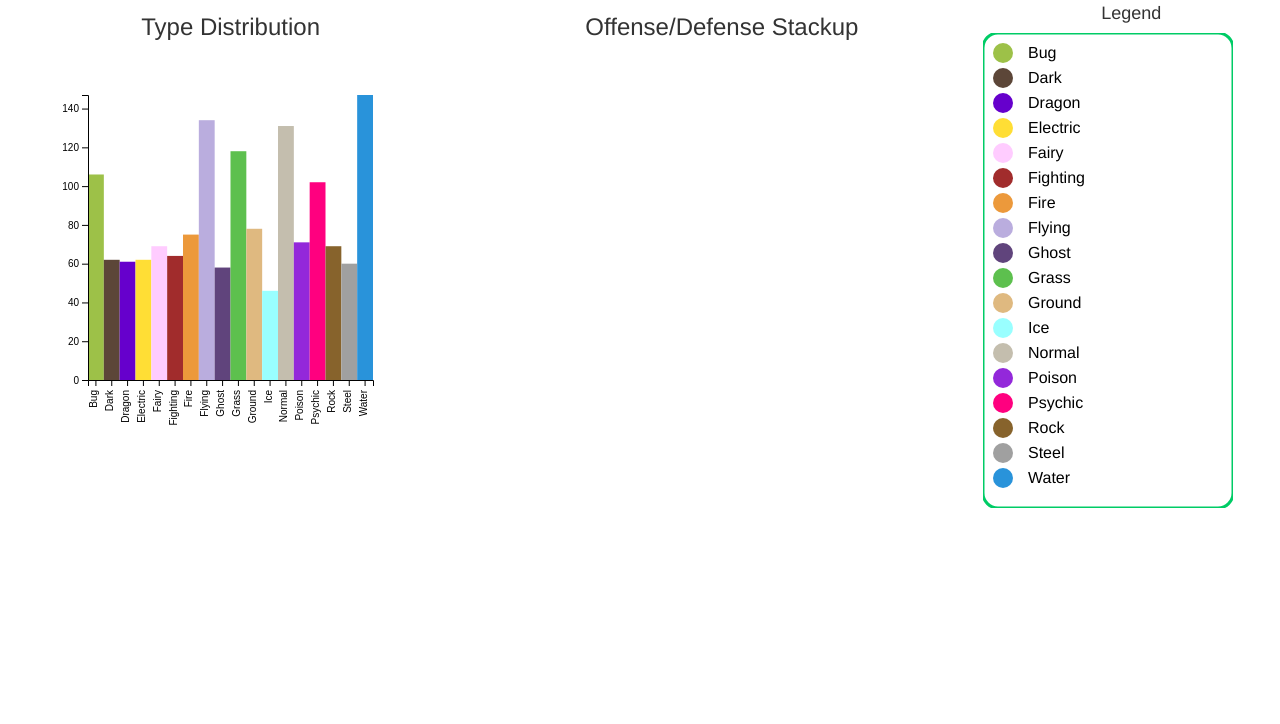
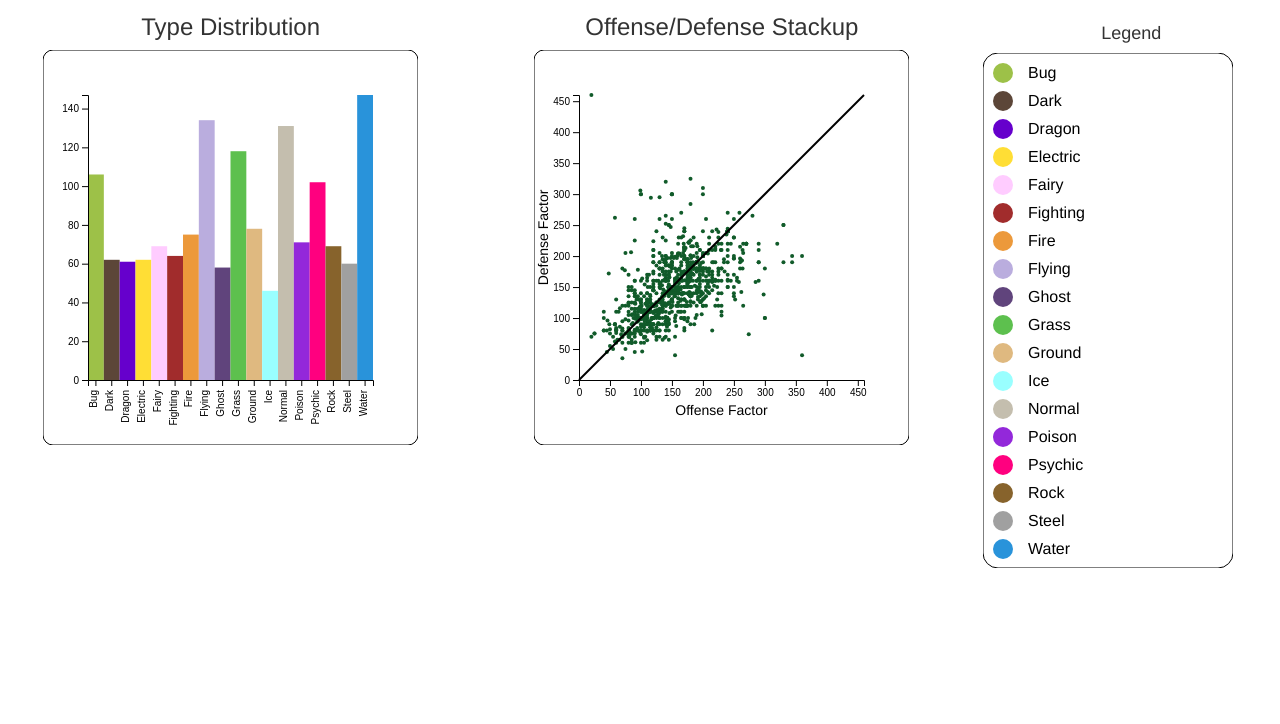
Before and after one commit to ayand/pokemon-dashboard, a plain HTML site: page index.html in a window 1280 px wide. Shown: the part 76-800 px from the top of the page. Drawn offline with nearby package versions, Linux system fonts and the light colour scheme.

Commit message:
Added scatter plot

```diff
--- a/index.html
+++ b/index.html
@@ -4,7 +4,7 @@
         <link rel="stylesheet" href="https://maxcdn.bootstrapcdn.com/bootstrap/3.3.6/css/bootstrap-theme.min.css" integrity="sha384-fLW2N01lMqjakBkx3l/M9EahuwpSfeNvV63J5ezn3uZzapT0u7EYsXMjQV+0En5r" crossorigin="anonymous">
     </head>
     <body>
-        <h1 align="center">Pokemon Dashboard</h1>
+        <h1 align="center" style="color:red; background-color:#333333">Pokemon Dashboard</h1>
 
         <div class="row">
             <div class="col-md-9">
@@ -18,10 +18,13 @@
                 <div align="center" class="col-md-6">
                   <!--Column 2-->
                   <h3 align="center">Offense/Defense Stackup</h3>
+                  <div class="statScatter">
+                  </div>
                 </div>
               </div>
             </div>
             <div class="col-md-3">
+                <br>
                 <h4 align="center">Legend</h4>
                 <div class="legend">
                 </div>
@@ -31,5 +34,6 @@
         <script src="https://d3js.org/d3.v4.min.js"></script>
         <script src="visualizations/barChart.js"></script>
         <script src="visualizations/legend.js"></script>
+        <script src="visualizations/scatterplot.js"></script>
     </body>
 </html>
--- a/visualizations/barChart.js
+++ b/visualizations/barChart.js
@@ -1,3 +1,5 @@
+var selectedType = null;
+
 var width = 375;
 var padding = 45;
 var types = ['Normal', 'Fire', 'Fighting', 'Water', 'Flying', 'Grass',
@@ -38,9 +40,9 @@ for (var i = 0; i < types.length; i++) {
     });
 }
 
-var x = d3.scaleBand().range([padding, width - padding])
-var y = d3.scaleLinear().range([width - padding, padding])
-x.domain(types);
+var barX = d3.scaleBand().range([padding, width - padding])
+var barY = d3.scaleLinear().range([width - padding, padding])
+barX.domain(types);
 d3.json("pokemon.json", function(data) {
     for (var i = 0; i < data.length; i++) {
         var firstType = counts.filter(function(d) {
@@ -62,9 +64,9 @@ d3.json("pokemon.json", function(data) {
         return d.count;
     });
 
-    y.domain([0, maxCount]);
-    var xAxis = d3.axisBottom(x);
-    var yAxis = d3.axisLeft(y);
+    barY.domain([0, maxCount]);
+    var xAxis = d3.axisBottom(barX);
+    var yAxis = d3.axisLeft(barY);
     //yAxis.tickValues([0, maxCount]);
 
     var barGraph = d3.select(".barChart")
@@ -75,26 +77,28 @@ d3.json("pokemon.json", function(data) {
     barGraph.append("rect")
         .attr("x", 0)
         .attr("y", 0)
+        .attr("rx", 10)
+        .attr("ry", 10)
         .attr("width", width)
         .attr("height", (width + 20))
         .attr("fill", "white")
-
-
+        .attr("stroke", "black")
 
     var bars = barGraph.selectAll(".bar")
         .data(counts);
 
     bars.enter().append("rect")
+        .attr("class", "bar")
         .attr("x", function(d) {
-            return x(d.type);
+            return barX(d.type);
         })
         .attr("y", function(d) {
             console.log(d["type"] + ": " + d["count"]);
-            return y(d.count);
+            return barY(d.count);
         })
-        .attr("width", x.bandwidth())
+        .attr("width", barX.bandwidth())
         .attr("height", function(d) {
-            return (width - padding) - y(d.count);
+            return (width - padding) - barY(d.count);
         })
         .attr("fill", function(d) {
             return colorKey[d["type"]]
@@ -102,8 +106,33 @@ d3.json("pokemon.json", function(data) {
         })
         .style("cursor", "pointer")
         .on("click", function(d) {
-            console.log(d.type);
-        })
+            console.log("clicking")
+            if (selectedType != d.type) {
+              selectedType = d.type;
+              d3.selectAll(".scatterDot")
+                .style("display", function(dot) {
+                    return (dot.type1 == d.type || dot.type2 == d.type) ? 'block' : 'none';
+                })
+
+              d3.selectAll(".bar")
+                .transition()
+                .duration(1000)
+                .style("opacity", function(bar) {
+                    return (bar == d) ? 1 : 0.2;
+                })
+            } else {
+              selectedType = null;
+
+              d3.selectAll(".scatterDot")
+                .style("display", "block")
+
+              d3.selectAll(".bar")
+                .transition()
+                .duration(1000)
+                .style("opacity", 1)
+            }
+
+          })
 
         barGraph.append("g")
             .attr("class", "x axis")
--- a/visualizations/legend.js
+++ b/visualizations/legend.js
@@ -30,25 +30,25 @@ var colorKey = {
 var legend = d3.select(".legend")
     .append("svg")
     .attr("width", 250)
-    .attr("height", 475)
+    .attr("height", 515)
 
 legend.append("rect")
     .attr("width", 250)
-    .attr("height", 475)
+    .attr("height", 515)
     .attr("x", 0)
     .attr("y", 0)
     .attr("rx", 15)
     .attr("ry", 15)
     .attr("fill", "white")
-    .attr("stroke", "#00CC66")
-    .style("stroke-width", 3);
+    .attr("stroke", "black")
+    .style("stroke-width", 1);
 
 var legendRow = legend.selectAll(".legendRow")
     .data(types)
     .enter().append("g")
     .attr("class", "legendRow")
     .attr("transform", function(d, i) {
-        return "translate(0, " + (i * 25) + ")";
+        return "translate(0, " + (i * 28) + ")";
     })
 
 legendRow.append("circle")
--- /dev/null
+++ b/visualizations/scatterplot.js
@@ -0,0 +1,153 @@
+var width = 375;
+var padding = 45;
+
+var scatterX = d3.scaleLinear().range([padding, width - padding])
+var scatterY = d3.scaleLinear().range([width - padding, padding])
+
+var scatterPlot = d3.select(".statScatter")
+    .append("svg")
+    .attr("width", width)
+    .attr("height", (width + 20));
+
+function zoom() {
+    d3.select(this).attr("transform", d3.event.transform)
+    var scatterDots = scatterPlot.selectAll(".scatterDot")
+
+    scatterDots.attr("r", function() {
+        return (2 / d3.event.transform.k);
+    })
+}
+
+scatterPlot.append("rect")
+    .attr("x", 0)
+    .attr("y", 0)
+    .attr("rx", 10)
+    .attr("ry", 10)
+    .attr("width", width)
+    .attr("height", (width + 20))
+    .attr("fill", "white")
+    .attr("stroke", "black")
+
+d3.json("pokemon.json", function(data) {
+    var transformedData = data.map(function(d) {
+        var result =  {
+            "id": d.id,
+            "name": d.forme,
+            "type1": d.type1,
+            "type2": d.type2,
+            "offense_factor": (d.attack + d.spattack),
+            "defense_factor": (d.defense + d.spdefense)
+        }
+        //console.log(result);
+        return result;
+    })
+    var maxOffense = d3.max(transformedData, function(d) {
+        //console.log(d["offense_factor"]);
+        return d["offense_factor"];
+    })
+
+    var maxDefense = d3.max(transformedData, function(d) {
+        return d["defense_factor"];
+    })
+
+    var maxStat = Math.max(maxOffense, maxDefense);
+    console.log("MAX STAT: " + maxStat);
+    scatterX.domain([0, maxStat]);
+    scatterY.domain([0, maxStat]);
+
+    var zoomArea = scatterPlot.append("g")
+        .call(d3.zoom().scaleExtent([1, 50]).translateExtent([[padding, padding], [(width - padding), (width - padding)]]).on("zoom", zoom))
+
+    var dot = zoomArea.selectAll(".scatterDot")
+        .data(transformedData);
+
+    dot.enter().append("circle")
+        .attr("class", "scatterDot")
+        .attr("r", 2)
+        .attr("cx", function(d) {
+            //console.log(d["offense_factor"])
+            //console.log(scatterX(d.offense_factor))
+            return scatterX(d["offense_factor"]);
+        })
+        .attr("cy", function(d) {
+            return scatterY(d["defense_factor"]);
+        })
+        .attr("fill", "#115B2A")
+        .on("mouseover", function(d) {
+            console.log(d.name);
+            d3.selectAll(".bar")
+                .transition()
+                .duration(1000)
+                .style("opacity", function(bar) {
+                    return (bar.type === d.type1 || bar.type === d.type2) ? 1 : 0;
+                })
+
+            d3.selectAll(".scatterDot")
+                .transition()
+                .duration(1000)
+                .style("opacity", function(aDot) {
+                    return (aDot.id === d.id) ? 1 : 0.2;
+                })
+        })
+        .on("mouseout", function(d) {
+            d3.selectAll(".bar")
+                .transition()
+                .duration(1000)
+                .style("opacity", function(bar) {
+                    if (selectedType != null) {
+                        return (bar.type == selectedType) ? 1 : 0.2;
+                    }
+                    return 1;
+                });
+
+            d3.selectAll(".scatterDot")
+                .transition()
+                .duration(1000)
+                .style("opacity", 1)
+        });
+
+    var equalLineData = [
+        { "x": 0, "y": 0 },
+        { "x": maxStat, "y": maxStat }
+    ]
+
+    var lineFunction = d3.line()
+        .x(function(d) { return scatterX(d.x) })
+        .y(function(d) { return scatterY(d.y) })
+        /*.x(function(d) { return scatterX(d.x) })
+        .y(function(d) { return scatterY(d.y) })*/
+
+    zoomArea.append("path")
+        .attr("d", lineFunction(equalLineData))
+        .attr("stroke", "black")
+        .attr("stroke-width", 2)
+        .attr("fill", "none");
+
+    var scatterXAxis = d3.axisBottom(scatterX);
+    var scatterYAxis = d3.axisLeft(scatterY);
+
+    zoomArea.append("g")
+        .attr("class", "x axis")
+        .attr("transform", "translate(0, " + (width - padding) + ")")
+        .call(scatterXAxis)
+
+
+    zoomArea.append("g")
+        .attr("class", "y axis")
+        .attr("transform", "translate(" + (padding) + ", 0)")
+        .call(scatterYAxis);
+
+    zoomArea.append("text")
+      .attr("transform", "translate(" + (width/2) + " ," +
+          (width - 10) + ")")
+      .style("text-anchor", "middle")
+      .text("Offense Factor");
+
+    zoomArea.append("text")
+        .attr("transform", "rotate(-90)")
+        .attr("y", 0)
+        .attr("x",0 - (width / 2))
+        .attr("dy", "1em")
+        .style("text-anchor", "middle")
+        .text("Defense Factor");
+});
```
